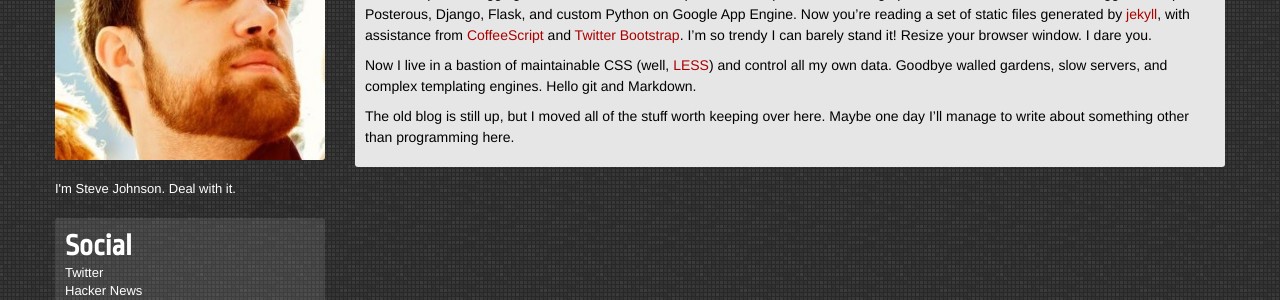
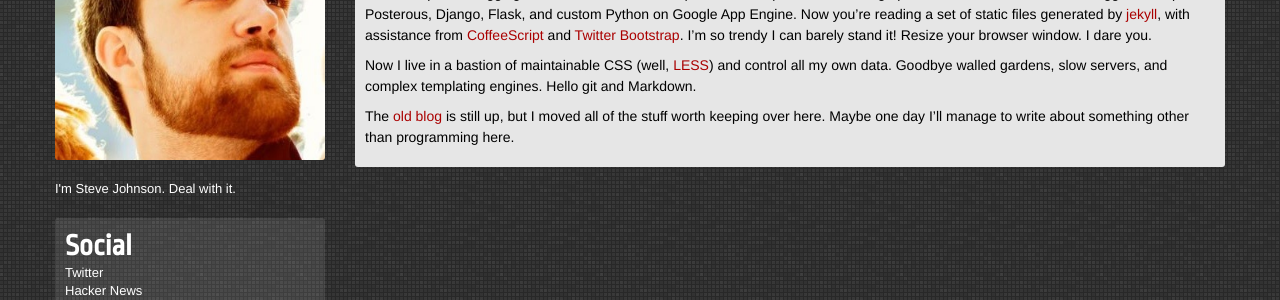
Before and after one commit to irskep/irskep.github.com, a Jekyll site: the page built from _posts/2012-04-05-if-it-cant-be-done-with-git-and-text-files-its-not-worth-doing.md, in a window 1280 px wide. Shown: the part 183-483 px from the top of the page. Built offline with Jekyll 4.4.1, drawn with Linux system fonts in a browser that asks for light colours; part of the change alters nothing that is shown.

```diff
--- a/_posts/2012-04-05-if-it-cant-be-done-with-git-and-text-files-its-not-worth-doing.md
+++ b/_posts/2012-04-05-if-it-cant-be-done-with-git-and-text-files-its-not-worth-doing.md
@@ -16,5 +16,6 @@ Now I live in a bastion of maintainable CSS (well, [LESS](http://lesscss.org/))
 and control all my own data. Goodbye walled gardens, slow servers, and complex
 templating engines. Hello git and Markdown.
 
-The old blog is still up, but I moved all of the stuff worth keeping over here.
-Maybe one day I'll manage to write about something other than programming here.
+The [old blog](http://stevejohnson.posterous.com/) is still up, but I moved all
+of the stuff worth keeping over here.  Maybe one day I'll manage to write about
+something other than programming here.
```
